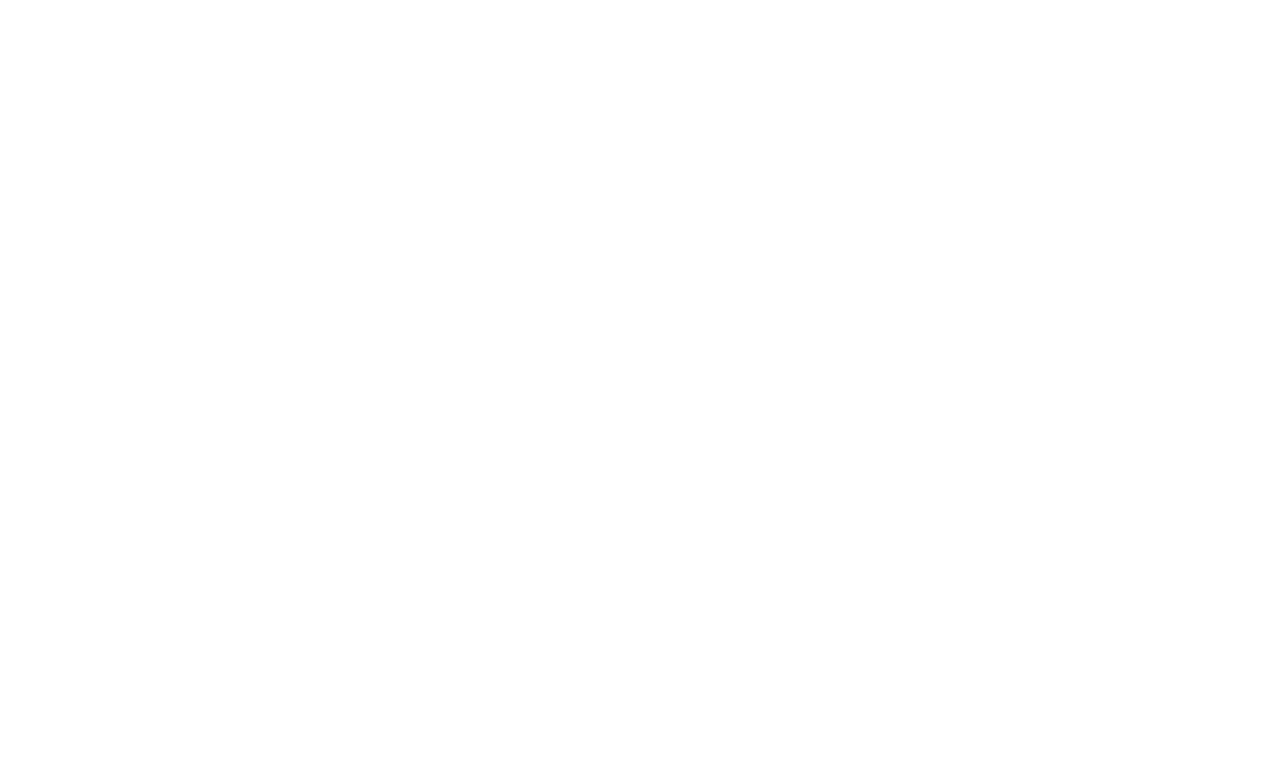
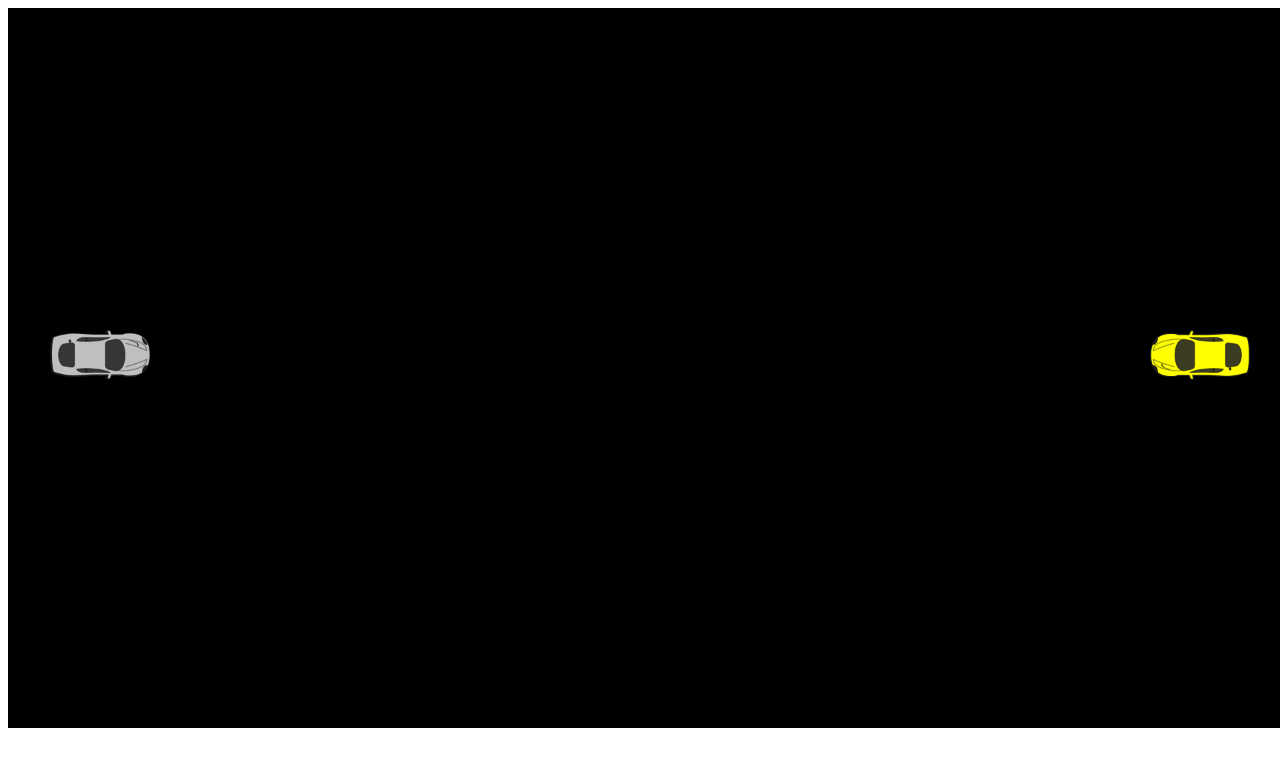
Before and after one commit to hermansenph/driving-game, a website: page index.html in a window 1280 px wide. Drawn offline with Linux system fonts and the light colour scheme.

Commit message:
Display car on page using Classes #1

```diff
--- a/index.html
+++ b/index.html
@@ -2,9 +2,11 @@
 <html>
   <head>
     <meta charset="utf-8"/>
+    <link rel="stylesheet" href="styles.css"/>
     <title>Bumper Sumo</title>
   </head>
   <body>
+    <div id="zone"></div>
     <script src="main.js"></script>
   </body>
 </html>
--- a/main.js
+++ b/main.js
@@ -0,0 +1,28 @@
+class Car {
+  constructor(image, position, direction) {
+    this.image = image
+    this.position = position
+    this.direction = direction
+  }
+  display() {
+    const $img = document.createElement('img')
+    $img.setAttribute('src', this.image)
+    const spawnDirection = {
+      'player1': 0,
+      'player2': 180
+    }
+    Object.assign($img.style, {
+      'width': '100px',
+      'position': 'absolute',
+      'top': this.position[1] + 'px',
+      'left': this.position[0] + 'px',
+      'transform': `rotate(${spawnDirection[this.direction]}deg)`
+    })
+    document.querySelector('#zone').appendChild($img)
+  }
+}
+
+const player1 = new Car('images/car1.png', ['50', '330'], 'player1')
+const player2 = new Car('images/car2.png', ['1150', '330'], 'player2')
+player1.display()
+player2.display()
--- /dev/null
+++ b/styles.css
@@ -0,0 +1,5 @@
+#zone {
+  background-color: black;
+  height: 720px;
+  width: 1280px;
+}
```
